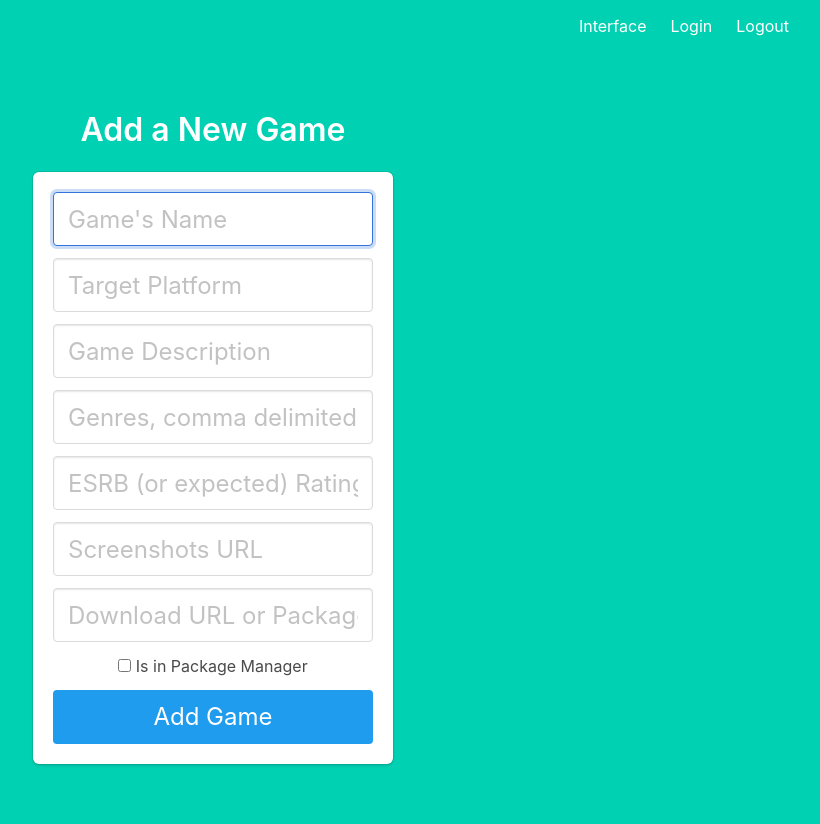
After one commit to drauger-os-development/vetala-store-backend, a Python web app: template templates/interface.html in a window 1280 px wide. The commit adds this page. Shown: the whole page, without its empty margins (427-1247 px from the left). Run offline with Jinja, Linux system fonts and the light colour scheme; the template is opened without the code that fills it, so the values that code supplies are empty.

Commit message:
add interface to add games

```diff
--- a/templates/base.html
+++ b/templates/base.html
@@ -18,19 +18,13 @@
 
                     <div id="navbarMenuHeroA" class="navbar-menu">
                         <div class="navbar-end">
-                            <a href="{{ url_for('main.index') }}" class="navbar-item">
-                                Home
+                            <a href="{{ url_for('interface') }}" class="navbar-item">
+                                Interface
                             </a>
-                            <a href="{{ url_for('main.profile') }}" class="navbar-item">
-                                Profile
-                            </a>
-                            <a href="{{ url_for('auth.login') }}" class="navbar-item">
+                            <a href="{{ url_for('login') }}" class="navbar-item">
                                 Login
                             </a>
-                            <a href="{{ url_for('auth.signup') }}" class="navbar-item">
-                                Sign Up
-                            </a>
-                            <a href="{{ url_for('auth.logout') }}" class="navbar-item">
+                            <a href="{{ url_for('logout') }}" class="navbar-item">
                                 Logout
                             </a>
                         </div>
--- /dev/null
+++ b/templates/interface.html
@@ -0,0 +1,61 @@
+{% extends "base.html" %}
+
+{% block content %}
+<div class="column is-4 is-offset-4">
+    <h3 class="title">Add a New Game</h3>
+    <div class="box">
+        <form method="POST" action="/interface">
+            <div class="field">
+                <div class="control">
+                    <input class="input is-large" type="text" name="name" placeholder="Game's Name" autofocus="">
+                </div>
+            </div>
+
+            <div class="field">
+                <div class="control">
+                    <input class="input is-large" type="text" name="platform" placeholder="Target Platform">
+                </div>
+            </div>
+
+            <div class="field">
+                <div class="control">
+                    <input class="input is-large" type="text" name="description" placeholder="Game Description">
+                </div>
+            </div>
+
+            <div class="field">
+                <div class="control">
+                    <input class="input is-large" type="text" name="genres" placeholder="Genres, comma delimited list">
+                </div>
+            </div>
+
+            <div class="field">
+                <div class="control">
+                    <input class="input is-large" type="text" name="rating" placeholder="ESRB (or expected) Rating">
+                </div>
+            </div>
+
+            <div class="field">
+                <div class="control">
+                    <input class="input is-large" type="url" name="screenshots_url" placeholder="Screenshots URL">
+                </div>
+            </div>
+
+            <div class="field">
+                <div class="control">
+                    <input class="input is-large" type="text" name="URL" placeholder="Download URL or Package Name">
+                </div>
+            </div>
+
+            <div class="field">
+                <label class="checkbox">
+                    <input type="checkbox" name="in_pack_man">
+                    Is in Package Manager
+                </label>
+            </div>
+
+            <button class="button is-block is-info is-large is-fullwidth">Add Game</button>
+        </form>
+    </div>
+</div>
+{% endblock %}
--- a/templates/login.html
+++ b/templates/login.html
@@ -7,7 +7,7 @@
         <form method="POST" action="/login">
             <div class="field">
                 <div class="control">
-                    <input class="input is-large" type="email" name="email" placeholder="Your Email" autofocus="">
+                    <input class="input is-large" type="username" name="username" placeholder="Your username" autofocus="">
                 </div>
             </div>
 
```
Also changed, not shown: app.py (+112 -17 lines), templates/index.html (deleted, +0 -10 lines).
